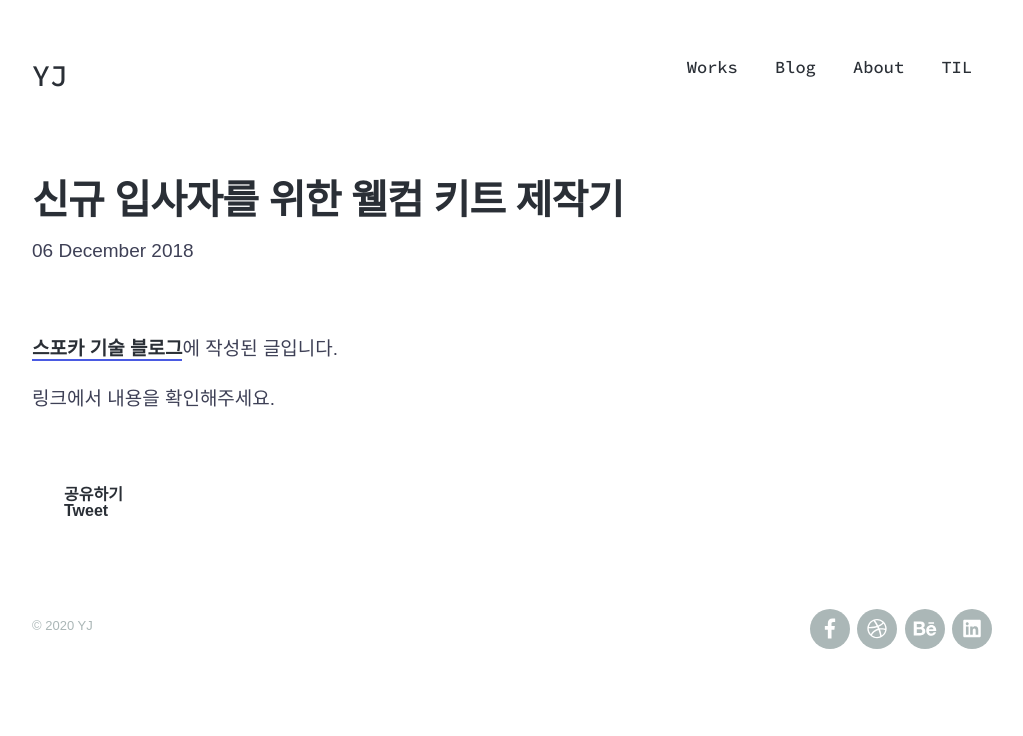
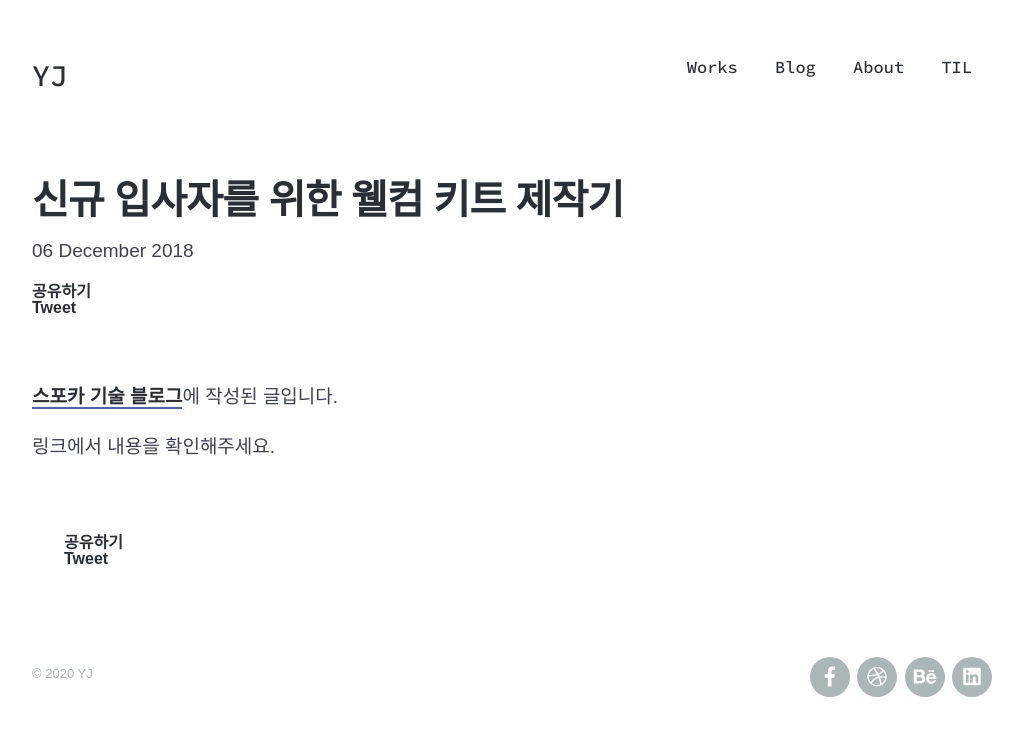
Before and after one commit to yujiinlee/yujiinlee.github.io, a Jekyll site: the page built from _posts/ths/2018-12-06-welcomekit.md, in a window 1280 px wide. Shown: the top 736 px of the page, without its empty margins (128-1151 px from the left). Built offline with Jekyll 4.4.1, drawn with Linux system fonts in a browser that asks for light colours; nearby versions of some CDN libraries; some web fonts are replaced; comment, search, counter and statistics services are not loaded.

Commit message:
add sns share button on the top of the post

```diff
--- a/_layouts/post.html
+++ b/_layouts/post.html
@@ -10,7 +10,14 @@ comments: true
 		<h1>{{ page.title }}</h1>
 		<p>{{ page.date | date_to_long_string }}</p>
 
-	</div>
+        <br>
+        <div class="fb-share-button" data-href="http://yujiinlee.github.io{{ page.url }}" data-layout="button_count"><a target="_blank" href="https://www.facebook.com/sharer/sharer.php?u=https%3A%2F%2Fdevelopers.facebook.com%2Fdocs%2Fplugins%2F&amp;src=sdkpreparse" class="fb-xfbml-parse-ignore">공유하기</a></div>
+
+        <div class="fb-like" data-href="http://yujiinlee.github.io{{ page.url }}" data-width="" data-layout="button_count" data-action="like" data-share="false"></div>
+
+        <a href="https://twitter.com/share?ref_src=twsrc%5Etfw" class="twitter-share-button" data-show-count="false">Tweet</a><script async src="https://platform.twitter.com/widgets.js" charset="utf-8"></script>
+
+        </div>
 
 </section>
 
--- a/_sass/_includes/_content.scss
+++ b/_sass/_includes/_content.scss
@@ -84,13 +84,10 @@
 	}
 }
 
-.twitter-share-button{
+.twitter-share-button, .fb-like, .fb-share-button{
     vertical-align: text-bottom !important;
     }
 
-.fb-share-button {
-    vertical-align: text-bottom !important;
-    }
 
 .comments{
 
```
